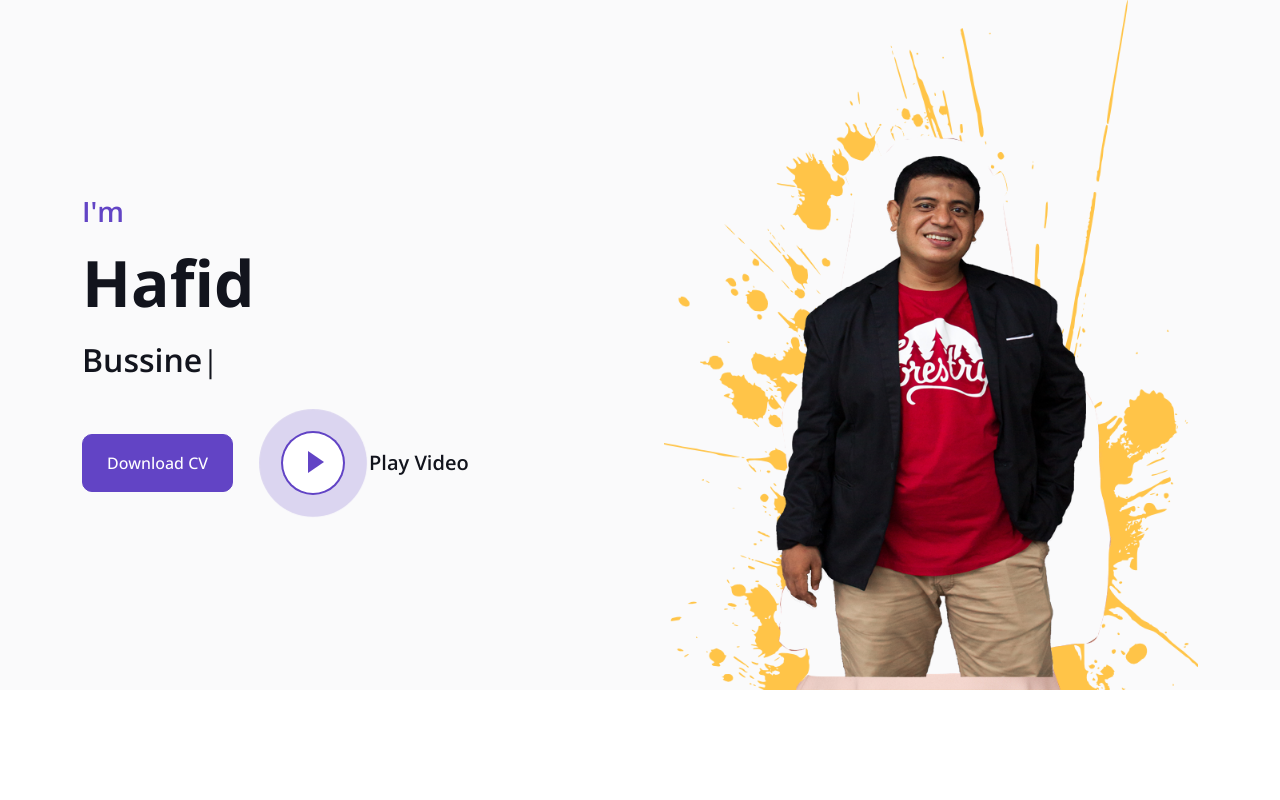
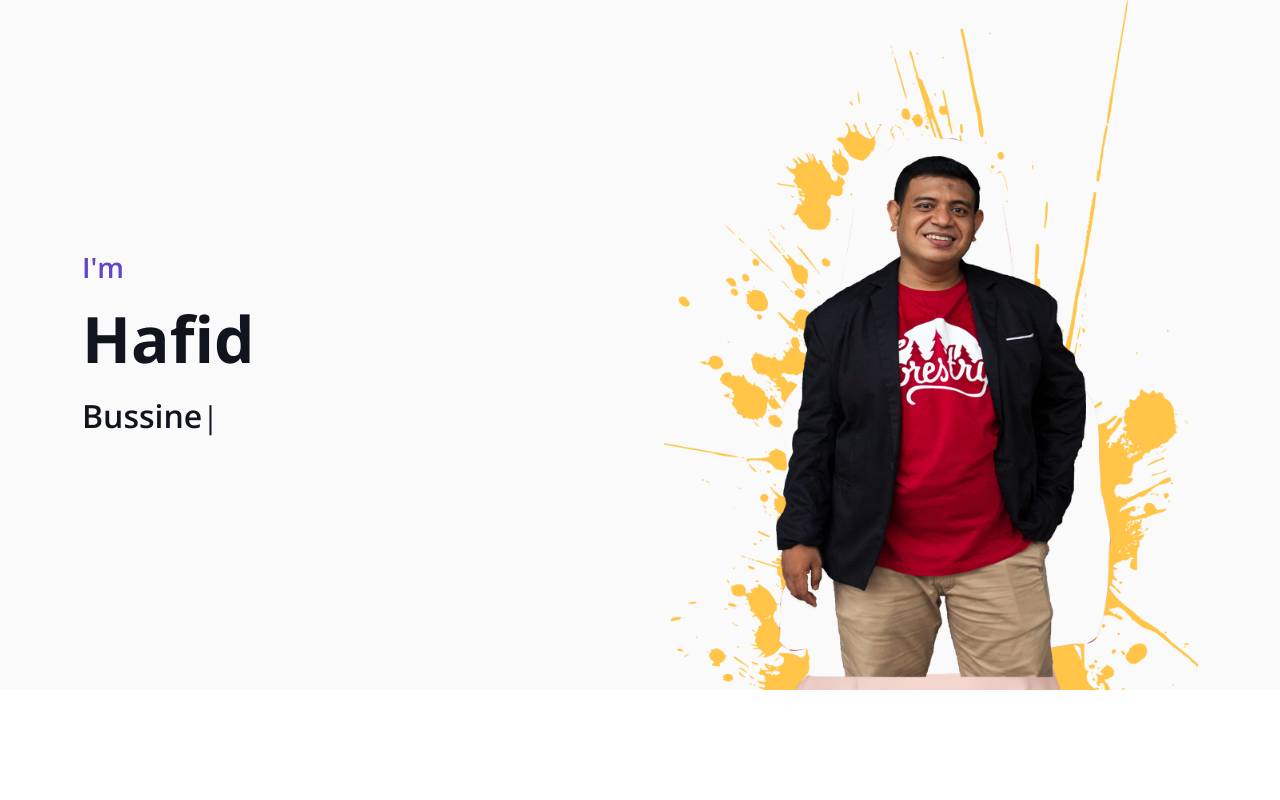
Before and after one commit to saya-hafid/My_journey, a plain HTML site: page index.html in a window 1280 px wide. Shown: the top 800 px of the page. Drawn offline with nearby package versions, Linux system fonts and the light colour scheme.

Commit message:
disable download cv dan play video

```diff
--- a/index.html
+++ b/index.html
@@ -80,14 +80,14 @@
                     <h1 class="display-3 mb-3">Hafid</h1>
                     <h2 class="typed-text-output d-inline"></h2>
                     <div class="typed-text d-none">Tech Sales, Tech Sales Project, Bussines Development, Web Designer</div>
-                    <div class="d-flex align-items-center pt-5">
+                    <!--div class="d-flex align-items-center pt-5">
                         <a href="" class="btn btn-primary py-3 px-4 me-5">Download CV</a>
                         <button type="button" class="btn-play" data-bs-toggle="modal"
                             data-src="https://drive.google.com/file/d/1_tH761XquebBSncsYR314ZC0nxYh41bq/view?usp=sharing" data-bs-target="#videoModal">
                             <span></span>
                         </button>
                         <h5 class="ms-4 mb-0 d-none d-sm-block">Play Video</h5>
-                    </div>
+                    </div-->
                 </div>
                 <div class="col-lg-6">
                     <img class="img-fluid" src="img/profil.png" alt="">
```
